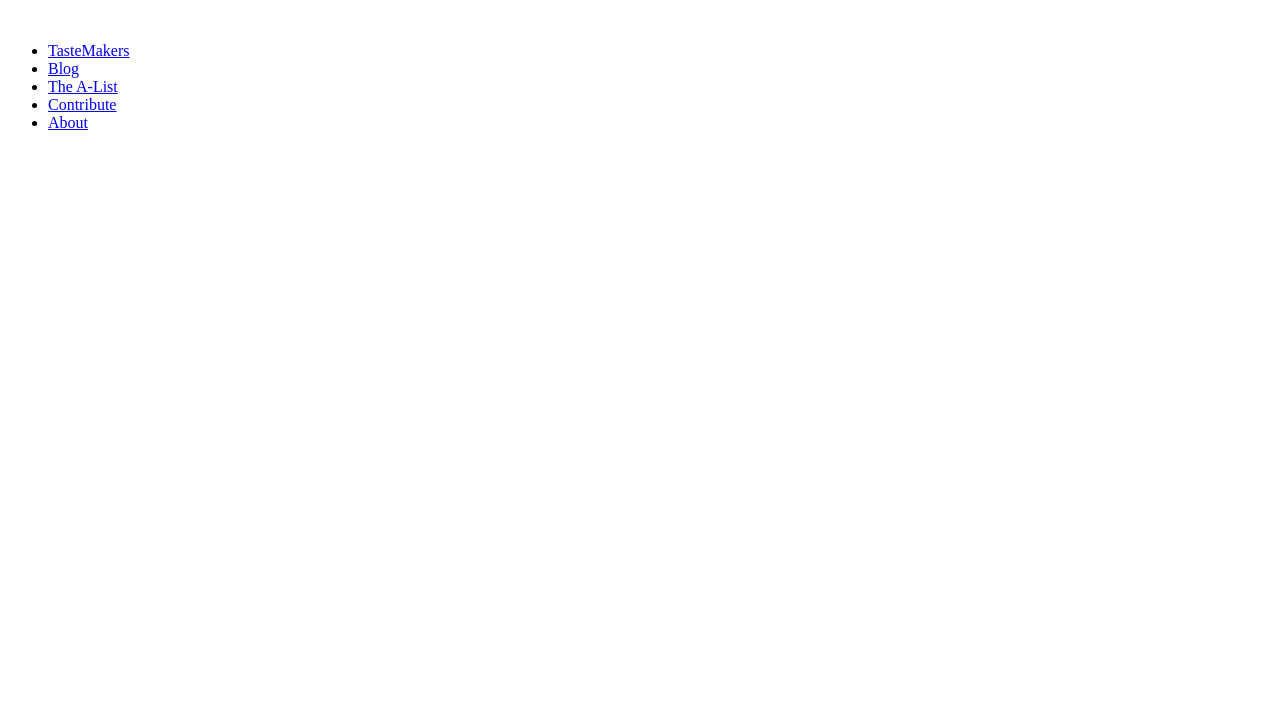
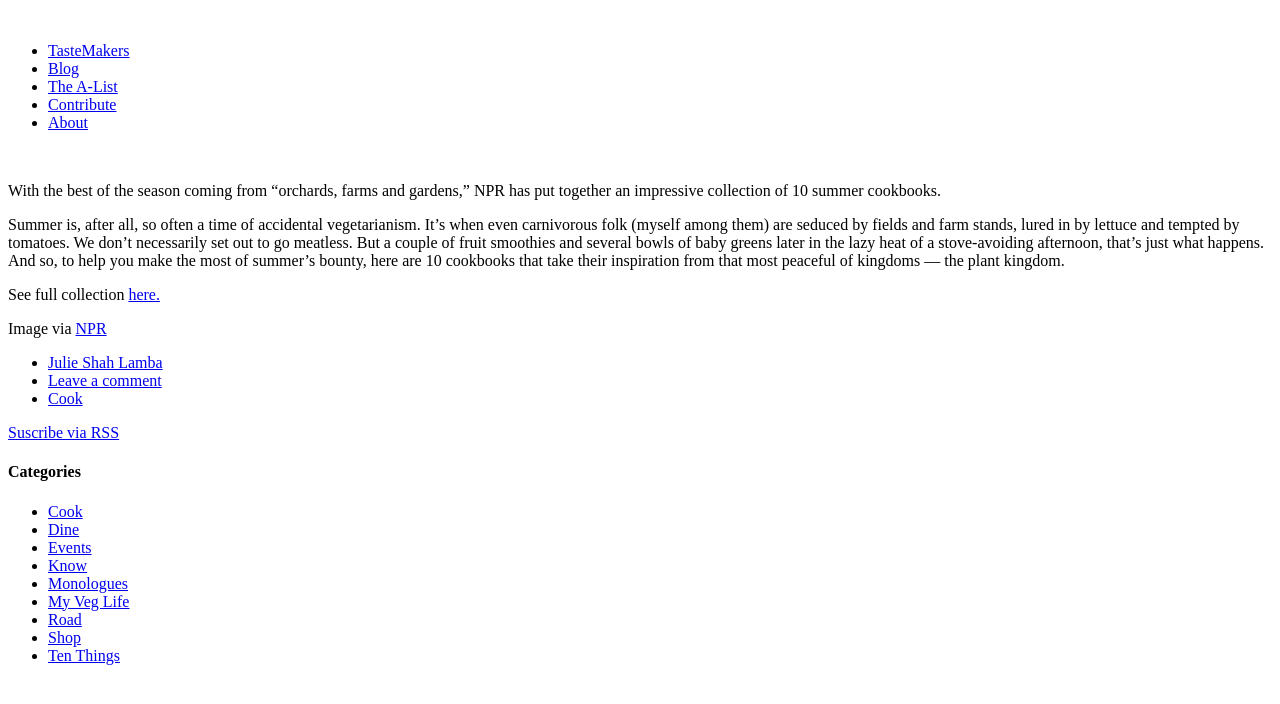
Before and after one commit to GuillermoMorales/SummerCook, a plain HTML site: page index.html in a window 1280 px wide. Drawn offline with Linux system fonts and the light colour scheme.

Commit message:
Empezando aside 1

```diff
--- a/index.html
+++ b/index.html
@@ -21,5 +21,59 @@
         </nav>
     </header>
 
+    <div class="contenido"><!--Div que tiene todo el contenido-->
+
+        <section class="principal"><!--Section en la que se escribiran los parrafos y la imagen-->
+            <article class="reporte"><!--Article de la informacion general-->
+
+                <div>
+                    <div>
+                        <img src="" alt="">
+                    </div>
+                </div>
+
+                <p>With the best of the season coming from “orchards, farms and gardens,” NPR has put together an impressive collection of 10 summer cookbooks.</p>
+
+                <p>Summer is, after all, so often a time of accidental vegetarianism. It’s when even carnivorous folk (myself among them) are seduced by fields and farm stands, lured in by lettuce and tempted by tomatoes. We don’t necessarily set out to go meatless. But a couple of fruit smoothies and several bowls of baby greens later in the lazy heat of a stove-avoiding afternoon, that’s just what happens. And so, to help you make the most of summer’s bounty, here are 10 cookbooks that take their inspiration from that most peaceful of kingdoms — the plant kingdom.</p>
+
+                <p>See full collection <a href="#">here.</a></p>
+
+                <p>Image via <a href="#">NPR</a></p>
+
+                <footer class="footer-article"><!--footer del article, cada article puede tener su footer y en este caso decidi ponerle uno con lista y links-->
+                    <ul>
+                        <li><span></span><a href="#">Julie Shah Lamba</a></li>
+                        <li><span></span><a href="#">Leave a comment</a></li>
+                        <li><span></span><a href="#">Cook</a></li>
+                    </ul>
+                </footer>
+
+            </article><!--Fin del article reporte-->
+        </section><!--Fin de section principal-->
+
+        <aside class="relacionados">
+
+            <div class="suscripcion">
+                <span></span><a href="#">Suscribe via RSS</a>
+            </div>
+
+            <h4>Categories</h4>
+            <ul>
+                <li><a href="#">Cook</a></li>
+                <li><a href="#">Dine</a></li>
+                <li><a href="#">Events</a></li>
+                <li><a href="#">Know</a></li>
+                <li><a href="#">Monologues</a></li>
+                <li><a href="#">My Veg Life</a></li>
+                <li><a href="#">Road</a></li>
+                <li><a href="#">Shop</a></li>
+                <li><a href="#">Ten Things</a></li>
+            </ul>
+
+
+        </aside>
+
+    </div>
+
 </body>
 </html>
```
